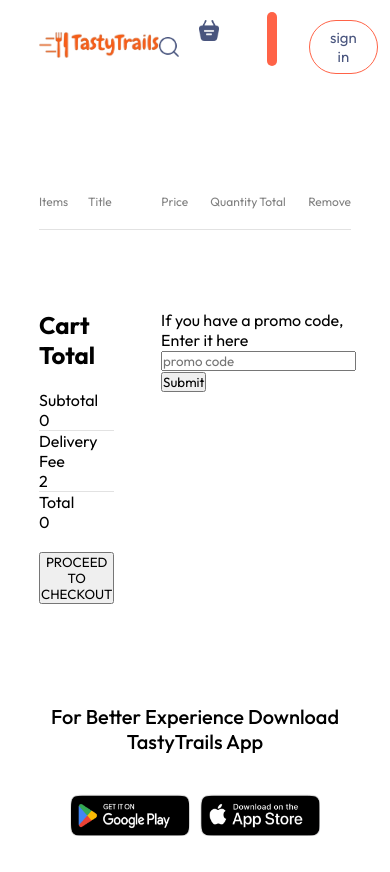
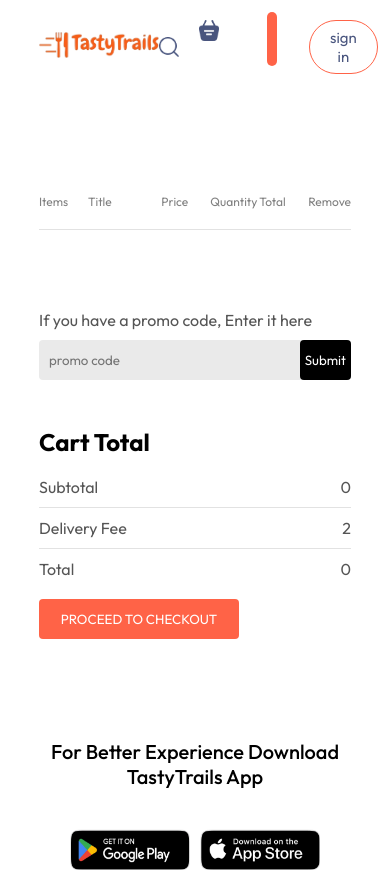
Before and after one commit to ThishmiGunawardhana/TastyTrails_MERN, a React (Vite) app in the folder frontend/: page /cart in a window 390 px wide. Shown: the top 872 px of the page. Built offline with nearby package versions, Linux system fonts and the light colour scheme.

Commit message:
made page responsiveness

```diff
--- a/frontend/src/pages/Cart/Cart.css
+++ b/frontend/src/pages/Cart/Cart.css
@@ -35,3 +35,56 @@
     flex-direction: column;
     gap: 20px;
 }
+.cart-total-details{
+    display: flex;
+    justify-content: space-between;
+    color: #555;
+}
+.cart-total hr{
+    margin: 10px 0px;
+}
+.cart-total button{
+    border: none;
+    color: white;
+    background-color: tomato;
+    width: max(15vw,200px);
+    padding: 12px 0px;
+    border-radius: 4px;
+    cursor: pointer;
+}
+.cart-promocode{
+    flex: 1;
+}
+.cart-promocode p{
+    color: #555;
+}
+.cart-promocode-input{
+    margin-top: 10px;
+    display: flex;
+    justify-content: space-between;
+    align-items: center;
+    background-color: #eaeaea;
+    border-radius: 4px;
+}
+.cart-promocode-input input{
+    background: transparent;
+    border: none;
+    outline: none;
+    padding-left: 10px;
+}
+.cart-promocode-input button{
+    width: max(10vx,150px);
+    padding: 12px 5px;
+    background-color: black;
+    border: none;
+    color: white;
+    border-radius: 4px;
+}
+@media (max-width:750px) {
+    .cart-bottom{
+        flex-direction: column-reverse;
+    }
+    .cart-promocode{
+        justify-content: start;
+    }
+}
```
